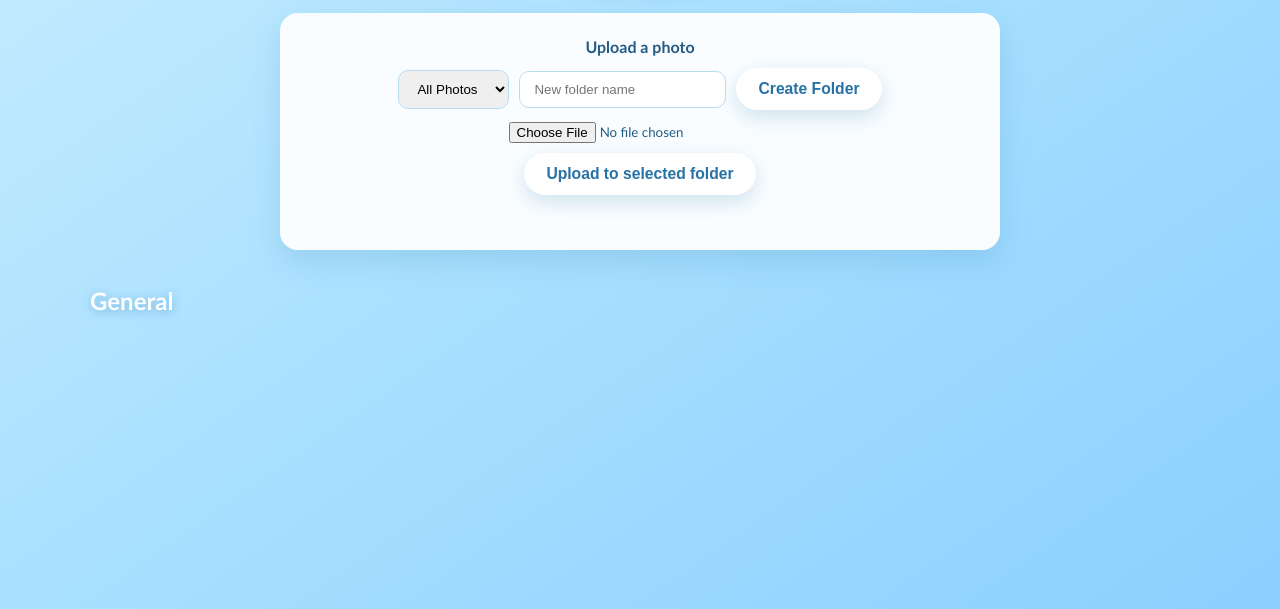
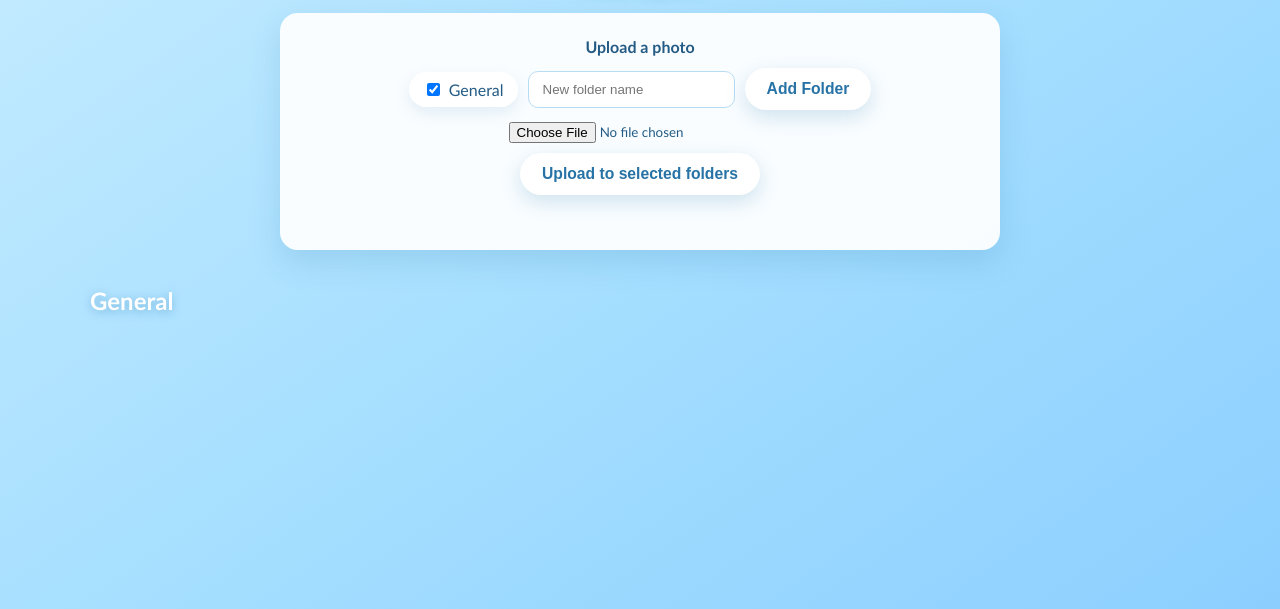
Before and after one commit to DinoLL288/Charlotte-, a plain HTML site: page gallery.html in a window 1280 px wide. Shown: the part 191-800 px from the top of the page. Drawn offline with Linux system fonts and the light colour scheme; no server answers; sample sign-in values are in the browser's storage.

Commit message:
Allow uploading to multiple folders

```diff
--- a/gallery.html
+++ b/gallery.html
@@ -116,13 +116,13 @@
     <section class="upload-card">
       <strong>Upload a photo</strong>
       <div style="display:flex; gap:10px; flex-wrap:wrap; align-items:center; justify-content:center;">
-        <select id="folderSelect" style="padding:10px 14px; border-radius:10px; border:1px solid #b9dcf5;"></select>
+        <div id="folderCheckboxes" style="display:flex; gap:10px; flex-wrap:wrap; justify-content:center;"></div>
         <input id="newFolderInput" placeholder="New folder name" style="padding:10px 14px; border-radius:10px; border:1px solid #b9dcf5;">
-        <button class="button" id="createFolderBtn" type="button">Create Folder</button>
+        <button class="button" id="createFolderBtn" type="button">Add Folder</button>
       </div>
       <form id="uploadForm">
         <input id="photoInput" type="file" name="photo" accept="image/*" required>
-        <button class="button" id="uploadBtn" type="submit">Upload to selected folder</button>
+        <button class="button" id="uploadBtn" type="submit">Upload to selected folders</button>
       </form>
       <div class="status" id="uploadStatus"></div>
     </section>
@@ -133,7 +133,7 @@
     const input = document.getElementById('photoInput');
     const btn = document.getElementById('uploadBtn');
     const statusEl = document.getElementById('uploadStatus');
-    const folderSelect = document.getElementById('folderSelect');
+    const folderCheckboxes = document.getElementById('folderCheckboxes');
     const newFolderInput = document.getElementById('newFolderInput');
     const createFolderBtn = document.getElementById('createFolderBtn');
     const folderView = document.getElementById('folderView');
@@ -141,24 +141,30 @@
     let folders = [];
 
     function renderFolders() {
-      folderSelect.innerHTML = '';
-      const allOption = document.createElement('option');
-      allOption.value = 'all';
-      allOption.textContent = 'All Photos';
-      folderSelect.appendChild(allOption);
+      folderCheckboxes.innerHTML = '';
       folders.forEach(f => {
-        const opt = document.createElement('option');
-        opt.value = f;
-        opt.textContent = f;
-        folderSelect.appendChild(opt);
+        if (f === 'Old Photos') return;
+        const label = document.createElement('label');
+        label.style.display = 'flex';
+        label.style.alignItems = 'center';
+        label.style.gap = '6px';
+        label.style.background = '#ffffffee';
+        label.style.padding = '8px 14px';
+        label.style.borderRadius = '999px';
+        label.style.boxShadow = '0 6px 16px #347eac20';
+        const cb = document.createElement('input');
+        cb.type = 'checkbox';
+        cb.value = f;
+        cb.checked = f === 'General';
+        label.appendChild(cb);
+        label.appendChild(document.createTextNode(f));
+        folderCheckboxes.appendChild(label);
       });
       renderGalleryView();
     }
 
     function renderGalleryView() {
       folderView.innerHTML = '';
-      const selected = folderSelect.value;
-      if (selected === 'all') {
       folders.forEach(folder => {
         const section = document.createElement('section');
         section.style.width = 'min(1100px, 94vw)';
@@ -170,17 +176,6 @@
         folderView.appendChild(section);
         loadFolderPhotos(folder, grid);
       });
-      } else {
-        const section = document.createElement('section');
-        section.style.width = 'min(1100px, 94vw)';
-        section.innerHTML = `<h2 style="color:#fff; text-shadow:0 2px 8px #428ec080; text-align:left;">${selected}</h2>`;
-        const grid = document.createElement('div');
-        grid.className = 'grid';
-        grid.dataset.folder = selected;
-        section.appendChild(grid);
-        folderView.appendChild(section);
-        loadFolderPhotos(selected, grid);
-      }
     }
 
     async function loadFolderPhotos(folder, grid) {
@@ -237,23 +232,24 @@
         folders.push(name);
         newFolderInput.value = '';
         renderFolders();
-        folderSelect.value = name;
-        renderGalleryView();
       }
     });
-
-    folderSelect.addEventListener('change', renderGalleryView);
 
     form.addEventListener('submit', async (e) => {
       e.preventDefault();
       const file = input.files?.[0];
       if (!file) return;
       const user = localStorage.getItem('charlotte-user') || 'Unknown';
-      const folder = folderSelect.value === 'all' ? 'General' : folderSelect.value;
+      const selectedFolders = Array.from(folderCheckboxes.querySelectorAll('input:checked')).map(cb => cb.value);
+      if (selectedFolders.length === 0) {
+        statusEl.textContent = 'Select at least one folder';
+        return;
+      }
       btn.disabled = true;
       statusEl.textContent = 'Uploading...';
 
       try {
+        for (const folder of selectedFolders) {
           const data = new FormData();
           data.append('photo', file);
           data.append('uploadedBy', user);
@@ -264,7 +260,8 @@
           });
           const json = await res.json();
           if (!res.ok) throw new Error(json.error || 'Upload failed');
-        statusEl.textContent = 'Uploaded!';
+        }
+        statusEl.textContent = 'Uploaded to all selected folders!';
         form.reset();
         renderGalleryView();
       } catch (err) {
```
Lines whose indentation alone changed are shown as unchanged.
